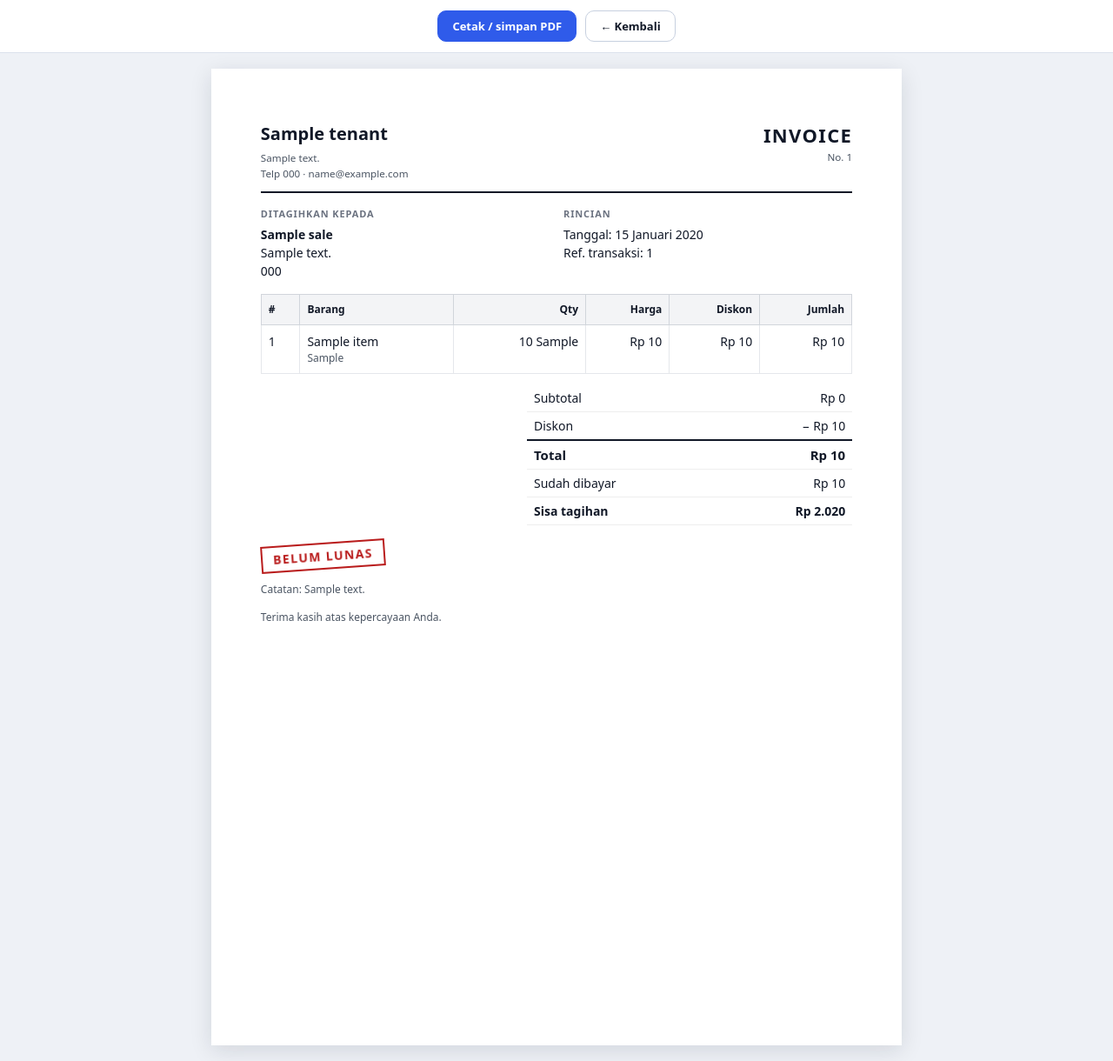
After one commit to KurniaMulyaR/R_UMKM, a Laravel app: template resources/views/documents/invoice.blade.php in a window 1280 px wide. The commit adds this page. Shown: the whole page at 87% size. Run offline with Laravel 12, Linux system fonts and the light colour scheme; the template is opened without the code that fills it: most values are stand-ins (such as "Sample title", 1, 10 or a date in 2020).

Commit message:
Add printable invoice, delivery note, and receipt
- DocumentController with stable auto-numbered invoice (INV) and delivery note (SJ) per sale, receipt per confirmed payment
- Terbilang helper for amounts in Indonesian words
- Print-friendly A4 views, links on the sale detail page, migration for document numbers, tests (not executed in sandbox)

Co-Authored-By: Claude Sonnet 5.5 <noreply@anthropic.com>
Claude-Session: https://claude.ai/code/session_016nmuPg4MQoPE9ZrpsoT4ic

```diff
--- a/app/Http/Controllers/FeatureHubController.php
+++ b/app/Http/Controllers/FeatureHubController.php
@@ -28,7 +28,7 @@ class FeatureHubController extends Controller
                 'features' => [
                     ['name' => 'Supplier, PO & penerimaan barang', 'status' => 'Ada', 'summary' => 'Master supplier, pesanan pembelian dengan persetujuan, penerimaan sebagian, dan biaya rata-rata bergerak. Retur pembelian belum ada.'],
                     ['name' => 'Tagihan & pembayaran supplier', 'status' => 'Ada', 'summary' => 'Tagihan otomatis saat barang diterima, pembayaran bertahap, retur pembelian termasuk refund atas tagihan yang sudah dibayar, dan laporan umur hutang.'],
-                    ['name' => 'Invoice, surat jalan & kwitansi', 'status' => 'Belum dibangun', 'summary' => 'Dokumen pesanan, pemenuhan, invoice, bukti terima, dan cetak.'],
+                    ['name' => 'Invoice, surat jalan & kwitansi', 'status' => 'Sebagian', 'summary' => 'Invoice, surat jalan, dan kwitansi (dengan terbilang) bernomor otomatis, siap cetak/PDF dari detail transaksi. Pengiriman WhatsApp/email dan template logo belum ada.'],
                     ['name' => 'Pengeluaran & rekonsiliasi kas/bank', 'status' => 'Ada', 'summary' => 'Biaya operasional per kategori terhubung shift dan jurnal, plus rekonsiliasi kas/bank/QRIS terhadap saldo rekening.'],
                     ['name' => 'COA, jurnal & tutup periode', 'status' => 'Ada', 'summary' => 'COA sistem + akun sendiri, jurnal otomatis dan manual, import jurnal CSV, buku besar, tutup/buka periode dengan kunci posting.'],
                     ['name' => 'Laporan usaha', 'status' => 'Sebagian', 'summary' => 'Laba rugi, neraca, buku besar, umur hutang. Arus kas dan ekspor PDF/Excel belum ada.'],
--- a/app/Http/Controllers/SalesController.php
+++ b/app/Http/Controllers/SalesController.php
@@ -38,7 +38,7 @@ class SalesController extends Controller
         $items = DB::table('sale_items')->where('tenant_id', $tenant->id)->where('sale_id', $sale->id)->get();
         $payments = DB::table('payment_allocations')->join('payments', 'payments.id', '=', 'payment_allocations.payment_id')
             ->where('payment_allocations.tenant_id', $tenant->id)->where('payment_allocations.sale_id', $sale->id)
-            ->select('payments.method', 'payments.status', 'payment_allocations.amount', 'payments.received_at')->get();
+            ->select('payments.id', 'payments.method', 'payments.status', 'payment_allocations.amount', 'payments.received_at')->get();
         $journal = DB::table('journal_entries')->where('tenant_id', $tenant->id)->where('source_type', 'sale')->where('source_id', $sale->id)->first();
         $isOwner = DB::table('tenant_user_roles')->join('roles', 'roles.id', '=', 'tenant_user_roles.role_id')
             ->where('tenant_user_roles.tenant_user_id', $request->attributes->get('tenant_membership')->id)
--- /dev/null
+++ b/resources/views/documents/invoice.blade.php
@@ -0,0 +1,27 @@
+@extends('documents.layout')
+@section('title','Invoice '.$number)
+@section('doc_name','INVOICE')
+@section('body')
+@php $rp = fn ($n) => 'Rp '.number_format((float) $n, 0, ',', '.'); $date = fn ($d) => \Illuminate\Support\Carbon::parse($d)->locale('id')->translatedFormat('d F Y'); @endphp
+<section class="meta">
+    <div><h3>Ditagihkan kepada</h3><b>{{ $sale->customer_name ?: 'Pelanggan umum' }}</b>@if($sale->customer_address)<div>{{ $sale->customer_address }}</div>@endif @if($sale->customer_phone)<div>{{ $sale->customer_phone }}</div>@endif</div>
+    <div><h3>Rincian</h3><div>Tanggal: {{ $date($sale->sold_at) }}</div><div>Ref. transaksi: {{ $sale->sale_number }}</div></div>
+</section>
+<table><thead><tr><th>#</th><th>Barang</th><th class="num">Qty</th><th class="num">Harga</th><th class="num">Diskon</th><th class="num">Jumlah</th></tr></thead><tbody>
+@foreach($items as $i => $item)
+    <tr><td>{{ $i + 1 }}</td><td>{{ $item->name_snapshot }}@if($item->sku_snapshot)<div class="note" style="margin:0">{{ $item->sku_snapshot }}</div>@endif</td>
+        <td class="num">{{ rtrim(rtrim(number_format((float) $item->quantity, 4, ',', '.'), '0'), ',') }} {{ $item->unit_symbol }}</td><td class="num">{{ $rp($item->unit_price) }}</td>
+        <td class="num">{{ (float) $item->discount_amount > 0 ? $rp($item->discount_amount) : '-' }}</td><td class="num">{{ $rp($item->line_total) }}</td></tr>
+@endforeach
+</tbody></table>
+<table class="totals"><tbody>
+    <tr><td>Subtotal</td><td class="num">{{ $rp($sale->subtotal) }}</td></tr>
+    @if((float) $sale->discount_total > 0)<tr><td>Diskon</td><td class="num">− {{ $rp($sale->discount_total) }}</td></tr>@endif
+    <tr class="grand"><td>Total</td><td class="num">{{ $rp($sale->grand_total) }}</td></tr>
+    <tr><td>Sudah dibayar</td><td class="num">{{ $rp($payments->sum('amount')) }}</td></tr>
+    <tr><td><b>Sisa tagihan</b></td><td class="num"><b>{{ $rp($balanceDue) }}</b></td></tr>
+</tbody></table>
+<span class="stamp {{ $balanceDue > 0 ? 'unpaid' : 'paid' }}">{{ $balanceDue > 0 ? 'BELUM LUNAS' : 'LUNAS' }}</span>
+@if($sale->notes)<p class="note">Catatan: {{ $sale->notes }}</p>@endif
+<p class="note">Terima kasih atas kepercayaan Anda.</p>
+@endsection
--- /dev/null
+++ b/resources/views/documents/layout.blade.php
@@ -0,0 +1,46 @@
+<!doctype html>
+<html lang="id">
+<head>
+<meta charset="utf-8">
+<meta name="viewport" content="width=device-width, initial-scale=1">
+<title>@yield('title')</title>
+<style>
+    :root{color-scheme:light}
+    *{box-sizing:border-box}
+    body{margin:0;background:#eef1f6;color:#111827;font:14px/1.5 system-ui,-apple-system,"Segoe UI",sans-serif}
+    .toolbar{position:sticky;top:0;display:flex;gap:10px;justify-content:center;padding:12px;background:#fff;border-bottom:1px solid #dbe1ec}
+    .toolbar button,.toolbar a{font:600 13px system-ui;padding:8px 16px;border-radius:10px;border:1px solid #c7d0df;background:#fff;color:#111827;text-decoration:none;cursor:pointer}
+    .toolbar button{background:#2f5bea;border-color:#2f5bea;color:#fff}
+    .sheet{width:210mm;min-height:297mm;margin:18px auto;background:#fff;padding:16mm 15mm;box-shadow:0 6px 24px rgba(15,23,42,.12)}
+    .head{display:flex;justify-content:space-between;gap:20px;border-bottom:2px solid #111827;padding-bottom:12px;margin-bottom:16px}
+    .head h1{margin:0 0 4px;font-size:20px}.head small{display:block;color:#4b5563}
+    .doc-title{text-align:right}.doc-title h2{margin:0;font-size:22px;letter-spacing:.06em}
+    .meta{display:grid;grid-template-columns:1fr 1fr;gap:16px;margin-bottom:16px}
+    .meta h3{margin:0 0 4px;font-size:11px;letter-spacing:.08em;color:#6b7280;text-transform:uppercase}
+    table{width:100%;border-collapse:collapse;margin-bottom:12px}
+    th{background:#f3f4f6;text-align:left;font-size:12px;padding:8px;border:1px solid #d1d5db}
+    td{padding:8px;border:1px solid #e5e7eb;vertical-align:top}
+    .num{text-align:right;white-space:nowrap}
+    .totals{margin-left:auto;width:55%}.totals td{border:0;border-bottom:1px solid #eee;padding:5px 8px}
+    .totals .grand td{font-weight:700;font-size:15px;border-top:2px solid #111827}
+    .stamp{display:inline-block;border:2px solid;padding:3px 12px;font-weight:800;letter-spacing:.1em;transform:rotate(-4deg);margin-top:8px}
+    .stamp.paid{color:#15803d}.stamp.unpaid{color:#b91c1c}
+    .sign{display:grid;grid-template-columns:repeat(3,1fr);gap:20px;margin-top:40px;text-align:center}
+    .sign div{padding-top:70px;border-top:0}.sign span{display:block;border-top:1px solid #111827;padding-top:4px;font-size:12px}
+    .note{color:#4b5563;font-size:12px;margin-top:14px}
+    @media print{body{background:#fff}.toolbar{display:none}.sheet{margin:0;box-shadow:none;width:auto;min-height:0;padding:0}@page{size:A4;margin:14mm}}
+</style>
+</head>
+<body>
+<div class="toolbar"><button type="button" onclick="window.print()">Cetak / simpan PDF</button><a href="{{ route('sales.show', $sale->id) }}">← Kembali</a></div>
+<main class="sheet">
+    <header class="head">
+        <div><h1>{{ $tenant->legal_name ?: $tenant->name }}</h1>
+            @if($outlet->address)<small>{{ $outlet->address }}</small>@endif
+            @if($outlet->phone ?: $tenant->phone)<small>Telp {{ $outlet->phone ?: $tenant->phone }}@if($tenant->email) · {{ $tenant->email }}@endif</small>@endif</div>
+        <div class="doc-title"><h2>@yield('doc_name')</h2><small>No. {{ $number ?? $payment->payment_number }}</small></div>
+    </header>
+    @yield('body')
+</main>
+</body>
+</html>
--- a/resources/views/sales/show.blade.php
+++ b/resources/views/sales/show.blade.php
@@ -2,11 +2,11 @@
 @section('title',$sale->sale_number)
 @section('crumb')<a href="{{ route('sales.index') }}">Penjualan</a> <span>/</span> {{ $sale->sale_number }}@endsection
 @section('content')
-<div class="page-heading"><div><div class="eyebrow">DETAIL TRANSAKSI</div><h1>{{ $sale->sale_number }}</h1><p>{{ \Illuminate\Support\Carbon::parse($sale->sold_at)->format('l, d F Y · H:i') }} · Kasir {{ $sale->cashier_name }}</p></div><a class="btn btn-secondary" href="{{ route('sales.index') }}">← Kembali</a></div>
+<div class="page-heading"><div><div class="eyebrow">DETAIL TRANSAKSI</div><h1>{{ $sale->sale_number }}</h1><p>{{ \Illuminate\Support\Carbon::parse($sale->sold_at)->format('l, d F Y · H:i') }} · Kasir {{ $sale->cashier_name }}</p></div><div style="display:flex;gap:8px;flex-wrap:wrap">@if($sale->status === 'completed')<a class="btn btn-secondary" target="_blank" href="{{ route('documents.invoice', $sale->id) }}">Invoice</a><a class="btn btn-secondary" target="_blank" href="{{ route('documents.delivery-note', $sale->id) }}">Surat jalan</a>@endif<a class="btn btn-secondary" href="{{ route('sales.index') }}">← Kembali</a></div></div>
 <div class="detail-grid">
 <div class="card section-card"><div class="section-title"><h2>Barang dibeli</h2><span class="status {{ $sale->status === 'voided' ? 'voided' : '' }}">{{ $sale->status === 'voided' ? 'Dibatalkan' : 'Selesai' }}</span></div><div class="table-wrap"><table><thead><tr><th>PRODUK</th><th>QTY</th><th>HARGA</th><th class="text-right">JUMLAH</th></tr></thead><tbody>@foreach($items as $item)<tr><td class="td-main">{{ $item->name_snapshot }}<span class="td-sub">{{ $item->sku_snapshot }}</span></td><td>{{ number_format($item->quantity,2,',','.') }}</td><td>Rp {{ number_format($item->unit_price,0,',','.') }}</td><td class="money text-right">Rp {{ number_format($item->line_total,0,',','.') }}</td></tr>@endforeach</tbody></table></div><div class="divider"></div><div class="detail-list"><div class="detail-row"><span>Subtotal</span><b>Rp {{ number_format($sale->subtotal,0,',','.') }}</b></div><div class="detail-row"><span>Diskon</span><b>− Rp {{ number_format($sale->discount_total,0,',','.') }}</b></div><div class="detail-row"><span>Total</span><b>Rp {{ number_format($sale->grand_total,0,',','.') }}</b></div><div class="detail-row"><span>Dibayar</span><b>Rp {{ number_format($sale->paid_total,0,',','.') }}</b></div><div class="detail-row"><span>Sisa kasbon</span><b>Rp {{ number_format(max(0,$sale->grand_total-$sale->paid_total),0,',','.') }}</b></div></div></div>
 <div class="card section-card"><div class="section-title"><h2>Pembayaran</h2></div><div class="detail-list">
-@forelse($payments as $payment)<div class="detail-row"><span>{{ ['cash'=>'Tunai','bank_transfer'=>'Transfer','qris_external'=>'QRIS manual','credit'=>'Kasbon'][$payment->method] ?? $payment->method }}</span><b>Rp {{ number_format($payment->amount,0,',','.') }}<span class="td-sub">{{ $payment->status === 'pending' ? 'Belum dibayar' : 'Terkonfirmasi' }}</span></b></div>@empty<span class="muted">Belum ada pembayaran.</span>@endforelse
+@forelse($payments as $payment)<div class="detail-row"><span>{{ ['cash'=>'Tunai','bank_transfer'=>'Transfer','qris_external'=>'QRIS manual','credit'=>'Kasbon'][$payment->method] ?? $payment->method }}</span><b>Rp {{ number_format($payment->amount,0,',','.') }}<span class="td-sub">{{ $payment->status === 'pending' ? 'Belum dibayar' : 'Terkonfirmasi' }}</span>@if($payment->status === 'confirmed' && $sale->status === 'completed')<a class="small-link" target="_blank" href="{{ route('documents.receipt', [$sale->id, $payment->id]) }}">Kwitansi</a>@endif</b></div>@empty<span class="muted">Belum ada pembayaran.</span>@endforelse
 </div>
 @if($sale->status === 'completed' && $sale->paid_total < $sale->grand_total)
 <div class="divider"></div><h3 style="font:700 13px system-ui;margin:0 0 10px">Terima pembayaran kasbon</h3><form method="post" action="{{ route('sales.payments.store',$sale->id) }}" class="form-stack">@csrf<label>Metode pembayaran<select name="method"><option value="cash">Tunai</option><option value="bank_transfer">Transfer</option><option value="qris_external">QRIS manual</option></select></label><label>Nominal diterima (Rp)<input type="number" name="amount" min="1" max="{{ $sale->grand_total - $sale->paid_total }}" step="1" required></label><button class="btn btn-primary">Catat pembayaran</button></form>
--- a/routes/web.php
+++ b/routes/web.php
@@ -18,6 +18,7 @@ use App\Http\Controllers\LedgerController;
 use App\Http\Controllers\ReconciliationController;
 use App\Http\Controllers\PaymentGatewayController;
 use App\Http\Controllers\QrisChargeController;
+use App\Http\Controllers\DocumentController;
 use App\Http\Controllers\ReportController;
 use App\Http\Controllers\XenditWebhookController;
 use App\Http\Controllers\StockCountController;
@@ -68,6 +69,9 @@ Route::middleware(['auth', 'tenant'])->group(function () {
     Route::post('/shifts/close', [ShiftController::class, 'close'])->name('shifts.close');
     Route::get('/sales', [SalesController::class, 'index'])->name('sales.index');
     Route::get('/sales/{id}', [SalesController::class, 'show'])->name('sales.show');
+    Route::get('/sales/{id}/invoice', [DocumentController::class, 'invoice'])->name('documents.invoice');
+    Route::get('/sales/{id}/delivery-note', [DocumentController::class, 'deliveryNote'])->name('documents.delivery-note');
+    Route::get('/sales/{id}/receipts/{paymentId}', [DocumentController::class, 'receipt'])->name('documents.receipt');
     Route::post('/sales/{id}/payments', [SalesController::class, 'collectPayment'])->name('sales.payments.store');
     Route::post('/sales/{id}/void', [SalesController::class, 'void'])->name('sales.void');
 
```
Also changed, not shown: app/Http/Controllers/DocumentController.php (added, +108 -0 lines), app/Services/Terbilang.php (added, +44 -0 lines), resources/views/documents/delivery-note.blade.php (added, +17 -0 lines), resources/views/documents/receipt.blade.php (added, +19 -0 lines), tests/Feature/SalesDocumentsTest.php (added, +65 -0 lines), database/migrations/2026_11_26_000003_add_document_numbers_to_sales.php (added).
